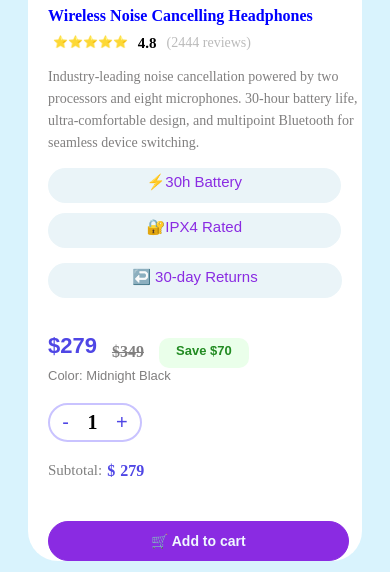
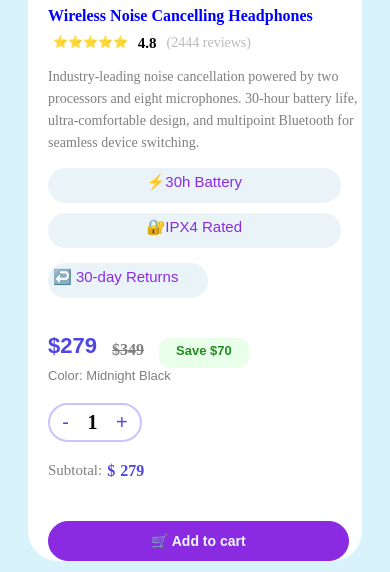
Before and after one commit to Sriramarjun2007/Product-cart, a plain HTML site: page index.html in a window 390 px wide. Shown: the part 528-1100 px from the top of the page. Drawn offline with Linux system fonts and the light colour scheme.

Commit message:
updated details text

```diff
--- a/product.css
+++ b/product.css
@@ -164,6 +164,7 @@ body{
     display: flex;
     gap: 10px;
     margin-left: 25px;
+    align-items: center;
 }
 .detailsofproduct div{
     width: 110px;
@@ -182,7 +183,7 @@ body{
     margin-top: 15px;
     height: 25px;
     background-color: rgb(234, 244, 248);
-    text-align: center;
+   align-items: center;
     padding: 5px;
     border-radius: 20px;
     color:blueviolet;
@@ -425,9 +426,8 @@ body{
     .quantity-box button{
         font-size: 20px;
     }
-    .return{
-        width:85%;
-    }
+
+
     .cost{
         font-size: 22px;
         margin-left: 0px;
@@ -435,5 +435,6 @@ body{
 
     .disc{
         font-size: 16px;
+        margin-top: 43px;
     }
 }
```
